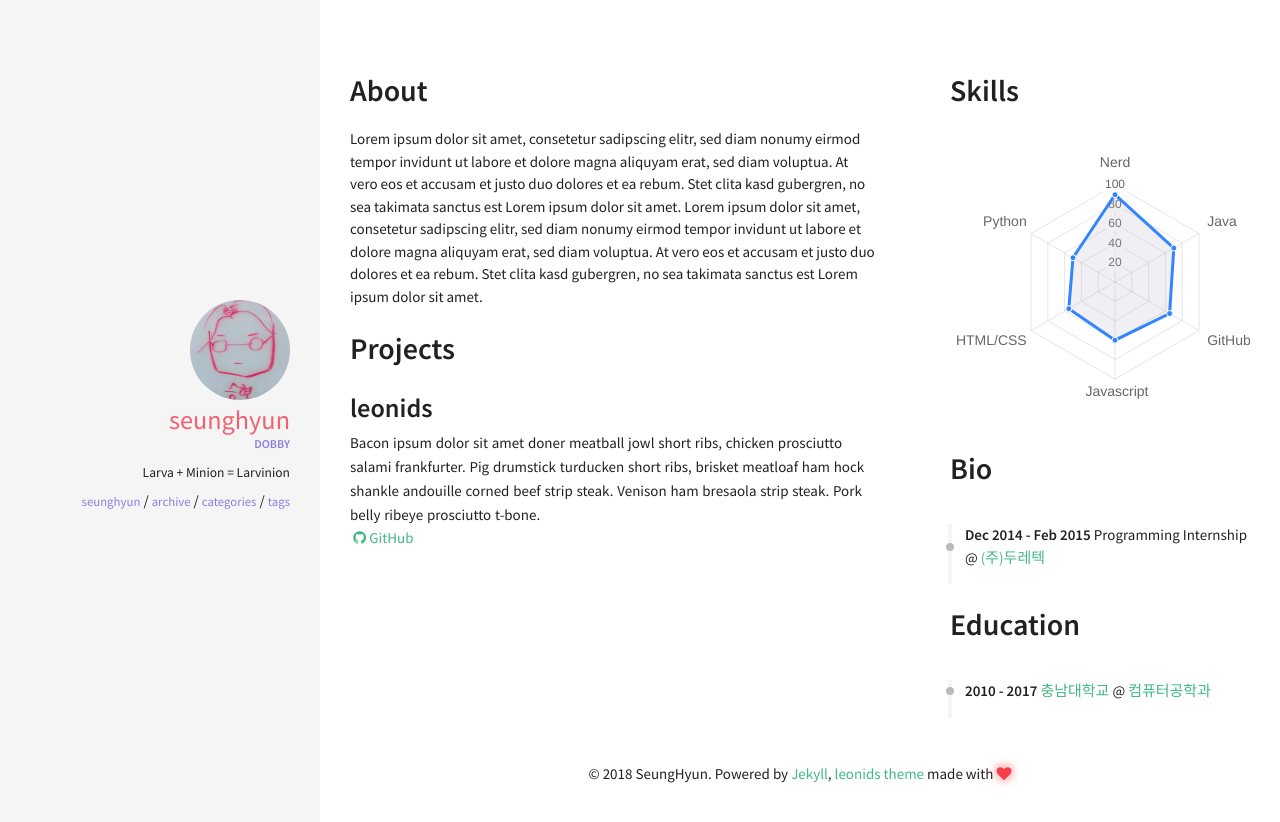
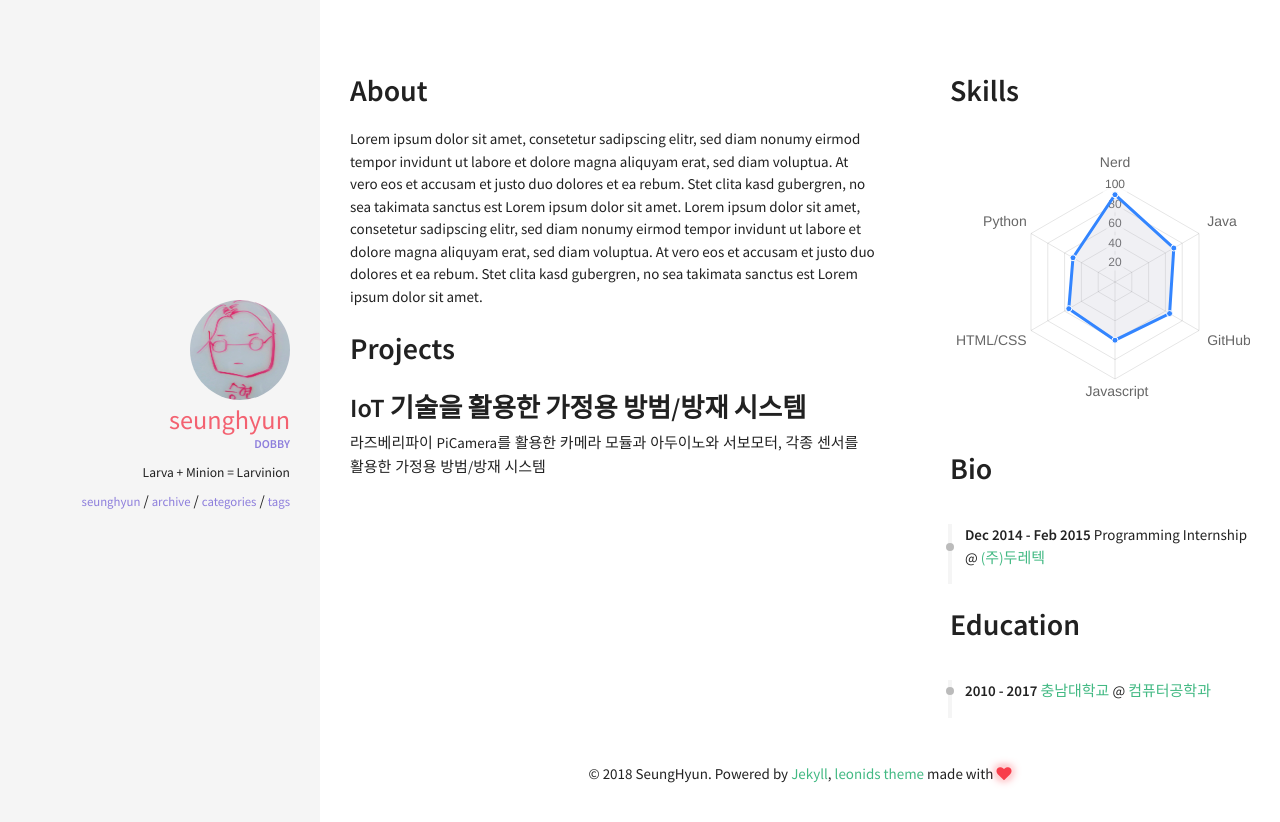
Before and after one commit to larvinion/larvinion.github.io, a Jekyll site: the page built from index.html, in a window 1280 px wide. Shown: the top 822 px of the page. Built offline with Jekyll 4.4.1, drawn with Linux system fonts in a browser that asks for light colours; nearby versions of some CDN libraries.

Commit message:
Update resume projects

```diff
--- a/_data/index/projects.yml
+++ b/_data/index/projects.yml
@@ -1,4 +1,4 @@
-- name: leonids
-  descr: "Bacon ipsum dolor sit amet doner meatball jowl short ribs, chicken prosciutto salami frankfurter. Pig drumstick turducken short ribs, brisket meatloaf ham hock shankle andouille corned beef strip steak. Venison ham bresaola strip steak. Pork belly ribeye prosciutto t-bone."
+- name: IoT 기술을 활용한 가정용 방범/방재 시스템
+  descr: "라즈베리파이 PiCamera를 활용한 카메라 모듈과 아두이노와 서보모터, 각종 센서를 활용한 가정용 방범/방재 시스템"
   image: pong.png
-  github: https://github.com/renyuanz/leonids
+#  github: https://github.com/renyuanz/leonids
```
